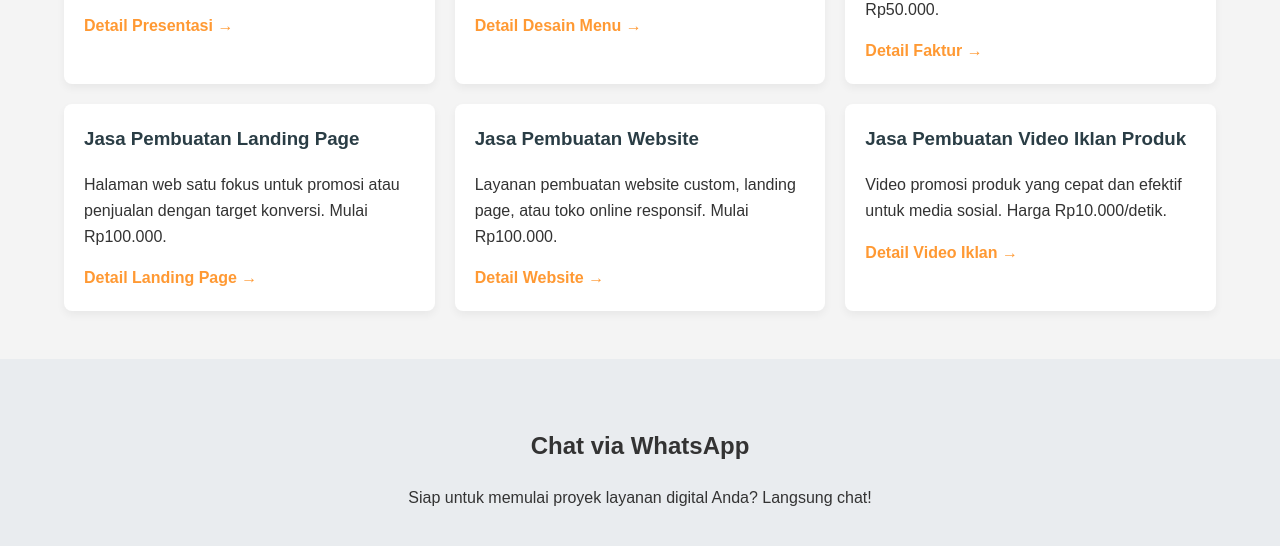
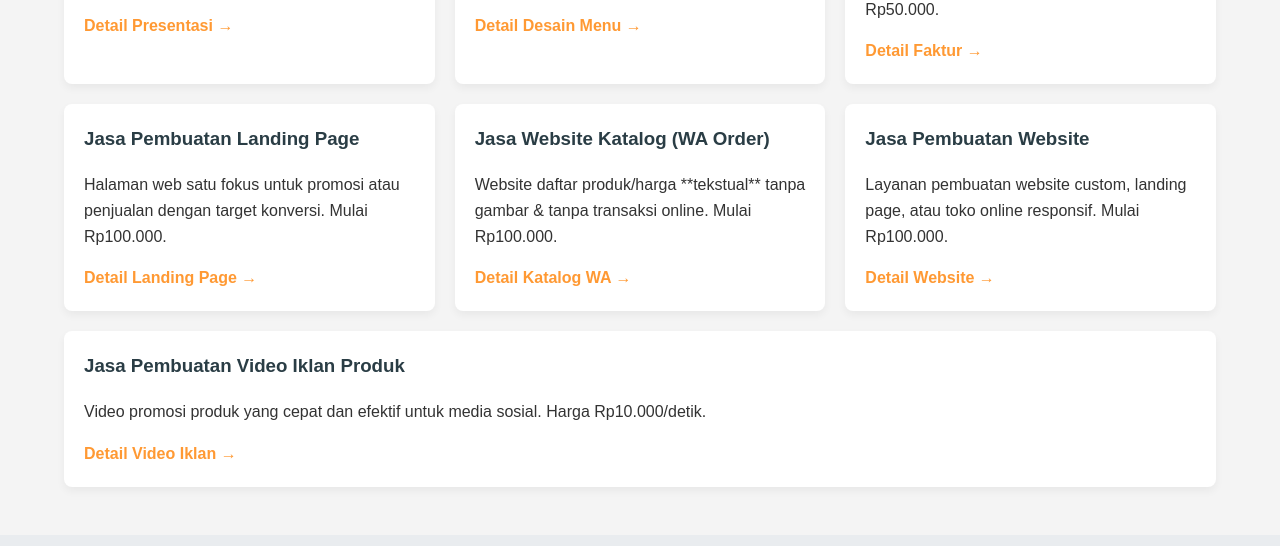
Before and after one commit to lingkungandigital/lingkungandigital.github.io, a plain HTML site: page index.html in a window 1280 px wide. Shown: the part 941-1487 px from the top of the page. Drawn offline with Linux system fonts and the light colour scheme.

Commit message:
Update index.html

```diff
--- a/index.html
+++ b/index.html
@@ -83,6 +83,12 @@
                     </div>
 
                     <div class="card">
+                        <h3>Jasa Website Katalog (WA Order)</h3>
+                        <p>Website daftar produk/harga **tekstual** tanpa gambar & tanpa transaksi online. Mulai Rp100.000.</p>
+                        <a href="https://lingkungandigital.github.io/jasa-website-katalog" target="_blank" class="service-link">Detail Katalog WA &rarr;</a>
+                    </div>
+
+                    <div class="card">
                         <h3>Jasa Pembuatan Website</h3>
                         <p>Layanan pembuatan website custom, landing page, atau toko online responsif. Mulai Rp100.000.</p>
                         <a href="https://lingkungandigital.github.io/jasa-pembuatan-website" target="_blank" class="service-link">Detail Website &rarr;</a>
```
